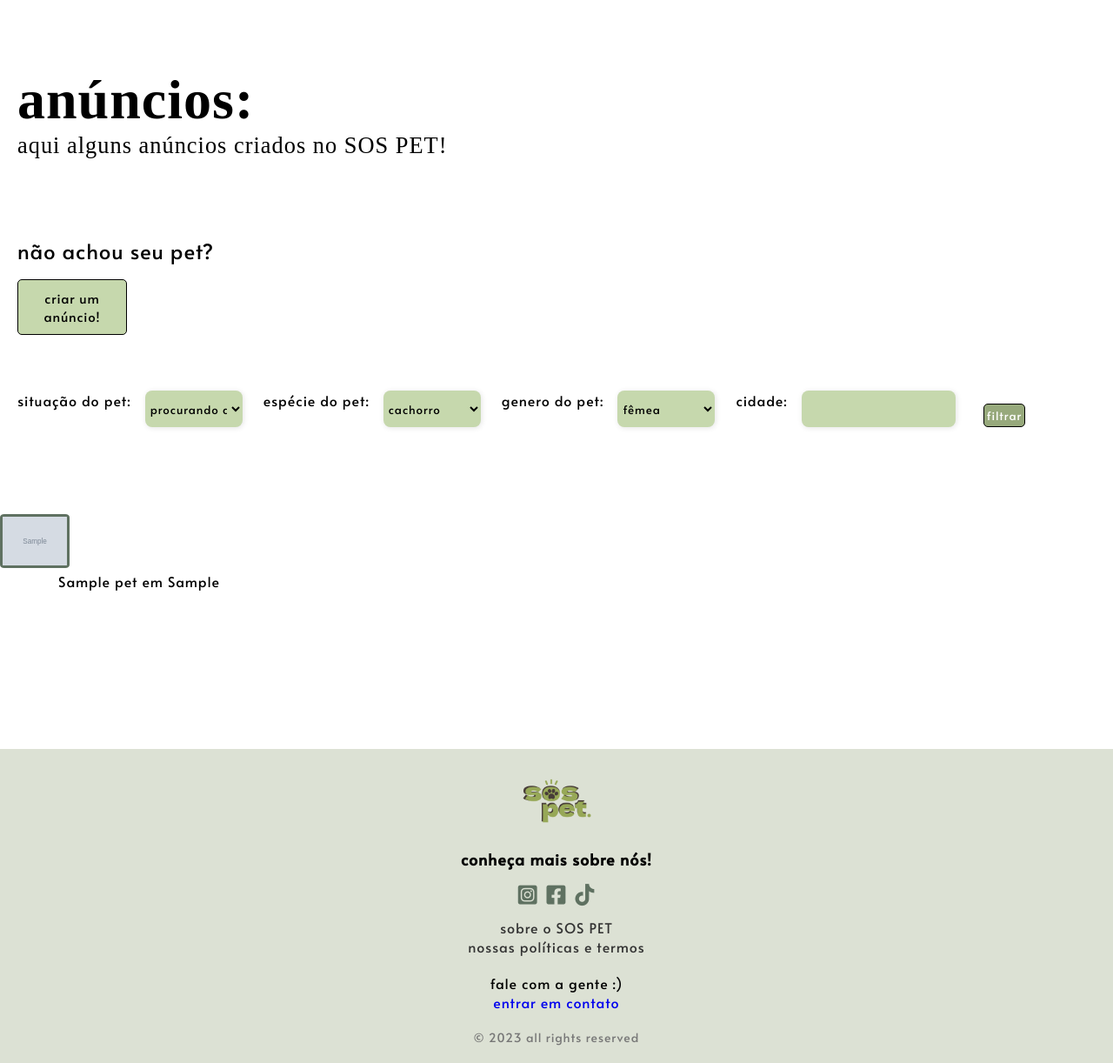
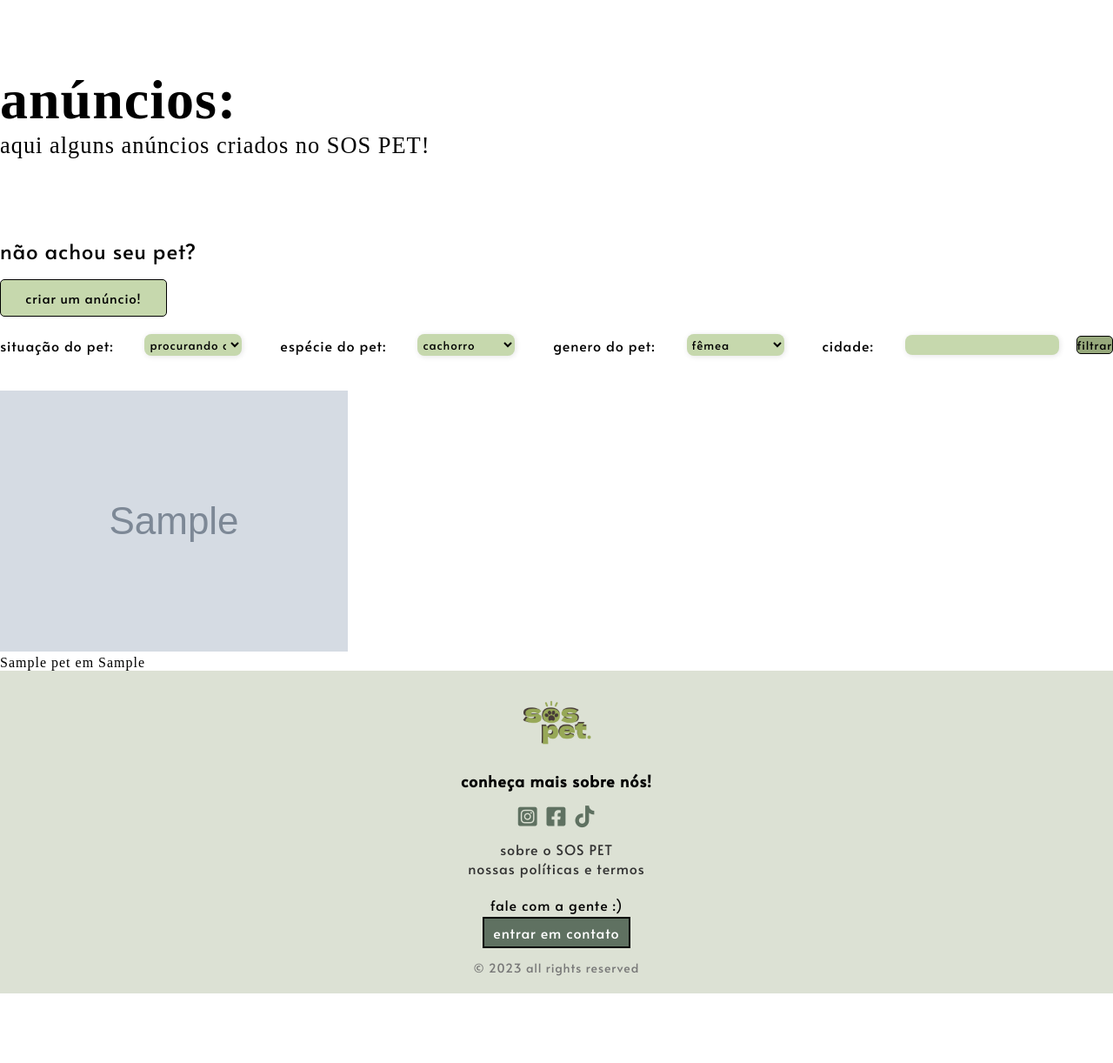
Before and after one commit to ICEI-PUC-Minas-PMV-SI/pmv-si-2023-2-pe1-t1-sospet, a PHP site: page /feed.php in a window 1280 px wide. Shown: the part 102-1324 px from the top of the page at 87% size. After the commit the page ends 1244 px from the top, so only its background shows below. Run offline with PHP 8.4, Linux system fonts and the light colour scheme; tables that the repository leaves empty or names only in its code hold one stand-in row (values such as "Sample post"); grey boxes marked "Sample" are stand-in pictures; some web fonts are replaced.

Commit message:
Update feed.css

```diff
--- a/src/feed.css
+++ b/src/feed.css
@@ -51,11 +51,15 @@
     background-color: #5f7161;
 }
 
+.container-page {
+    max-width: 1400px;
+    margin: 0 auto 100px;
+}
+
 .titulo {
     margin-top: 7%;
     display: flex;
     flex-direction: column;
-    margin-left: 20px;
 }
 
 .titulo h1 {
@@ -71,7 +75,6 @@
     margin-top: 7%;
     display: flex;
     flex-direction: column;
-    margin-left: 20px;
 }
 
 .botao-anunciar p {
@@ -81,7 +84,7 @@
 }
 
 .botao-link {
-    width: 10%;
+    width: 15%;
     display: inline-block;
     border: 1px solid #000000;
     background-color: #c6d8ad;
@@ -98,8 +101,10 @@
 .filtro {
     display: flex;
     flex-direction: row;
-    margin-top: 4rem;
-    margin-left: 20px;
+    width: 100%;
+    justify-content: space-between;
+    margin: 20px 0 40px 0;
+    align-items: center;
 }
 
 .filtro label[for="situacao"],
@@ -126,43 +131,50 @@
     border: none;
     border-radius: 8px;
     box-shadow: 1px 1px 6px #0000001c;
+    height: 23px;
 }
 
 .filtro button {
-    margin-left: 2rem;
     border: 1px solid #000000;
-    padding: 3px;
     background-color: #97a97c;
     border-radius: 5px;
     cursor: pointer;
     font-family: 'Alata', sans-serif;
+    color: #000000;
     text-decoration: none;
 }
 
 .box-container {
-    max-width: 25%;
     display: flex;
     flex-wrap: wrap;
-    margin-top: 100px;
-    align-items: center;
-    margin-bottom: 150px;
 }
 
-.box-container img {
-    max-width: 25%;
-    height: auto;
-    border: 3px solid #5f7161;
-    border-radius: 6%;
+.box-item {
+    background-color: #cedfb5;
+    flex: 0 0 23%;
+    margin: 10px;
+    text-align: center;
+    display: flex;
+    flex-direction: column;
+    border: 2px solid #000000;
+    border-radius: 8px;
 }
 
-.box-container p {
+.box-item img {
+    width: 100%;
+    height: auto;
+    max-height: 200px;
+    max-width: 100%;
+    display: flex;
+}
+
+.box-item p {
     font-family: 'Alata', sans-serif;
-    font-size: 100%;
-    margin-bottom: 10%;
-    width: 60%;
+    font-size: 14px;
+    margin: 10px 0;
     overflow-wrap: break-word;
-    text-align: center;
-    margin-left: 20%;
+    flex-grow: 1;
+
 }
 
 .footer {
@@ -212,18 +224,21 @@
     margin-bottom: 20px;
 }
 
-.footer-lista:hover,
-.footer-link:hover {
+.footer-lista a:hover {
     color: #5f7161;
     border-bottom: 2px solid #5f7161;
 }
 
-button {
+.footer-botao {
     margin-top: 15px;
     background-color: #5f7161;
     color: #fff;
     border: 2px solid #000000;
     padding: 5px 10px;
+}
+
+.footer p {
+    margin-bottom: 10px;
 }
 
 #footer-copyright {
```
